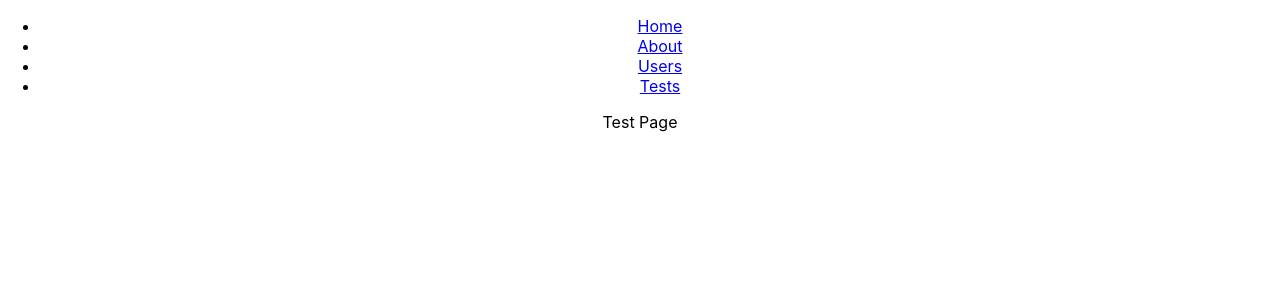
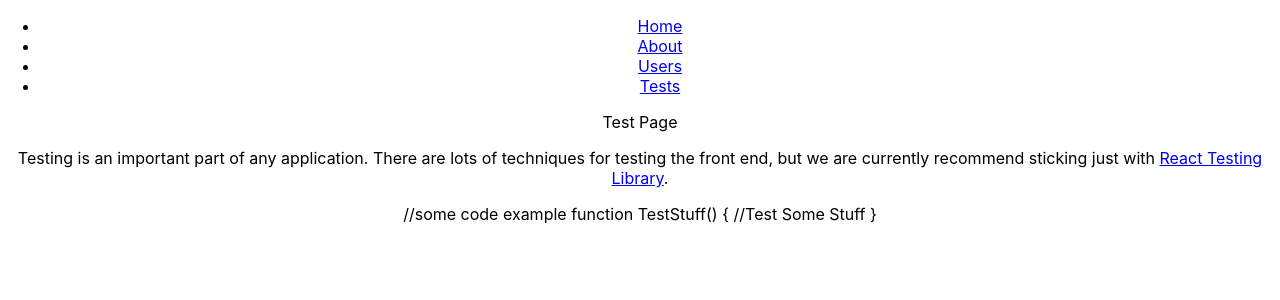
Before and after one commit to clintonmoran/react-template, a React (Create React App) app: page /testing in a window 1280 px wide. Shown: the top 300 px of the page. Built offline with nearby package versions, Linux system fonts and the light colour scheme.

Commit message:
test page

```diff
--- /dev/null
+++ b/src/Components/CodeBlock/CodeBlock.jsx
@@ -0,0 +1,12 @@
+import React from 'react';
+
+export const Codeblock = ({ text }) => {
+  // TODO:  style the component to look like code
+  return (
+    <div className="code-block">
+      <p>
+        {text}
+      </p>
+    </div>
+  )
+}
--- /dev/null
+++ b/src/Components/Content/Content.jsx
@@ -0,0 +1,8 @@
+import React from 'react'
+
+export const Content = ({ text }) => {
+  return (
+    <p dangerouslySetInnerHTML={{ __html: text }}>
+    </p>
+  );
+}
--- a/src/Pages/Test/Test.jsx
+++ b/src/Pages/Test/Test.jsx
@@ -1,7 +1,19 @@
 import React from 'react';
+import { Content } from '../../Components/Content/Content';
+import { Codeblock } from '../../Components/CodeBlock/CodeBlock';
 
 export const Test = () => {
   return (
-    <div>Test Page</div>
+    <div className="test-page-wrapper">
+      <div>
+        Test Page
+      </div>
+      <div className="main-content">
+        <Content text={`Testing is an important part of any application. There are lots of techniques for testing the front end, but we are currently recommend sticking just with <a href="https://testing-library.com/docs/react-testing-library/intro" target="_blank">React Testing Library</a>.`} />
+      </div>
+      <div className="example">
+        <Codeblock text={`//some code example\nfunction TestStuff() {\n//Test Some Stuff\n}`}></Codeblock>
+      </div>
+    </div>
   );
 }
```
